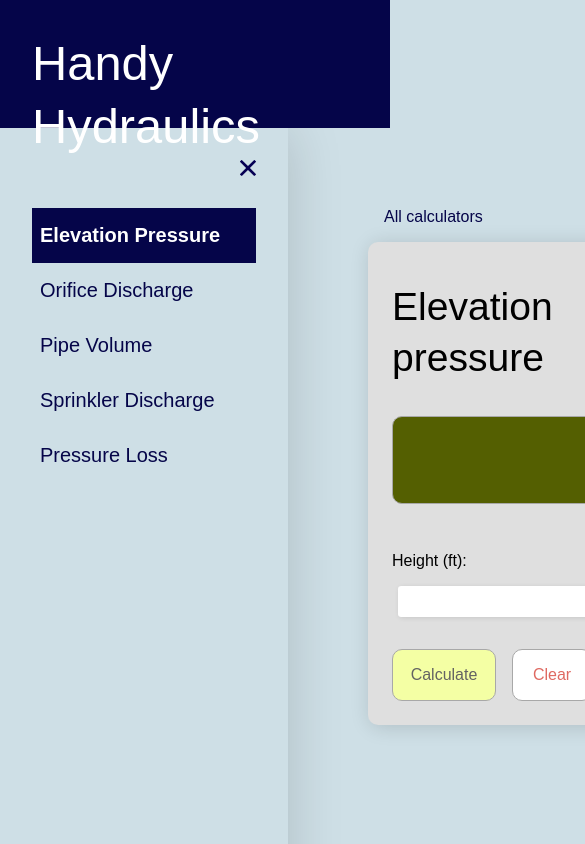
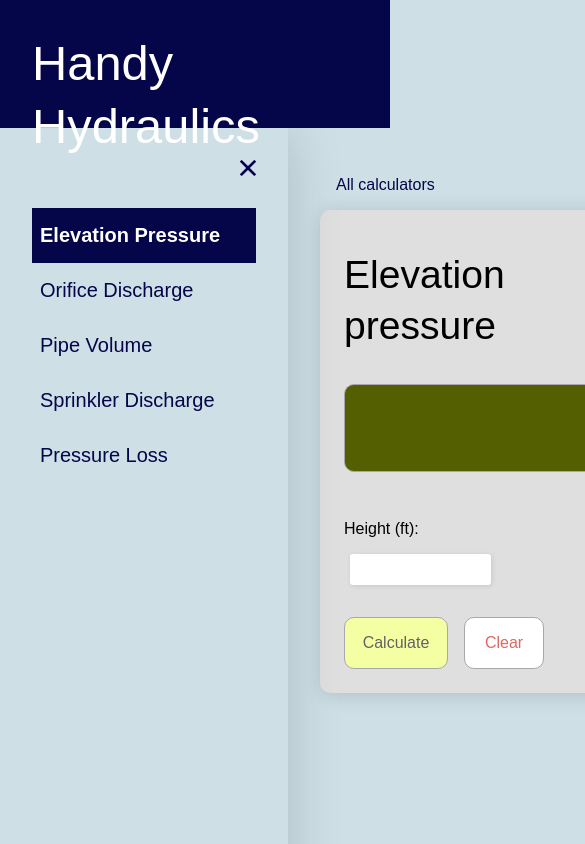
Before and after one commit to fmnitsch/handy-hydraulics-v2, a React (Create React App) app: page / in a window 390 px wide. Shown: the top 844 px of the page, 585 px wide, since content can reach past the window. Built offline with nearby package versions, Linux system fonts and the light colour scheme.

Commit message:
Fixing weird responsive scroll bugs

```diff
--- a/src/Styles/App.scss
+++ b/src/Styles/App.scss
@@ -69,7 +69,7 @@ h5 {
   margin-left: 18rem;
 }
 
-@media only screen and (max-height: 800px) {
+@media only screen and (max-height: 820px) {
   .title {
     height: 4rem;
     padding: 0.6rem 2rem;
--- a/src/Styles/_Calculators.scss
+++ b/src/Styles/_Calculators.scss
@@ -20,7 +20,6 @@
     }
   }
   .calculator {
-    min-width: 300px;
     border-radius: 10px;
     background-color: #dfdfdf;
     padding: 1.5rem;
@@ -128,11 +127,20 @@
       padding: 0rem 0rem 0rem 1rem;
       border-left: 1px solid rgba(126, 126, 126, 0.7);
     }
+  }
+}
 
-    @media only screen and (max-width: 700px) {
-      .calc-container {
-        padding: 2rem;
-      }
+@media only screen and (max-height: 820px) {
+  .calc-container {
+    padding: 2rem;
+  }
+}
+
+@media only screen and (max-width: 550px) {
+  .calc-container {
+    padding: 2rem;
+    .calculator {
+      width: 325px;
       #double-calc-container {
         display: block;
       }
@@ -143,11 +151,10 @@
         border: none;
       }
     }
+    .inputs-container {
+      input {
+        width: 8.8rem;
+      }
+    }
   }
 }
-
-@media only screen and (max-height: 800px) {
-  .calc-container {
-    padding: 2rem;
-  }
-}
--- a/src/Styles/_Selector.scss
+++ b/src/Styles/_Selector.scss
@@ -60,7 +60,7 @@
   }
 }
 
-@media only screen and (max-height: 800px) {
+@media only screen and (max-height: 820px) {
   .calc-selector {
     top: 4rem;
   }
```
Also changed, not shown: 1 other file (tests, documents, lock files or other folders).
